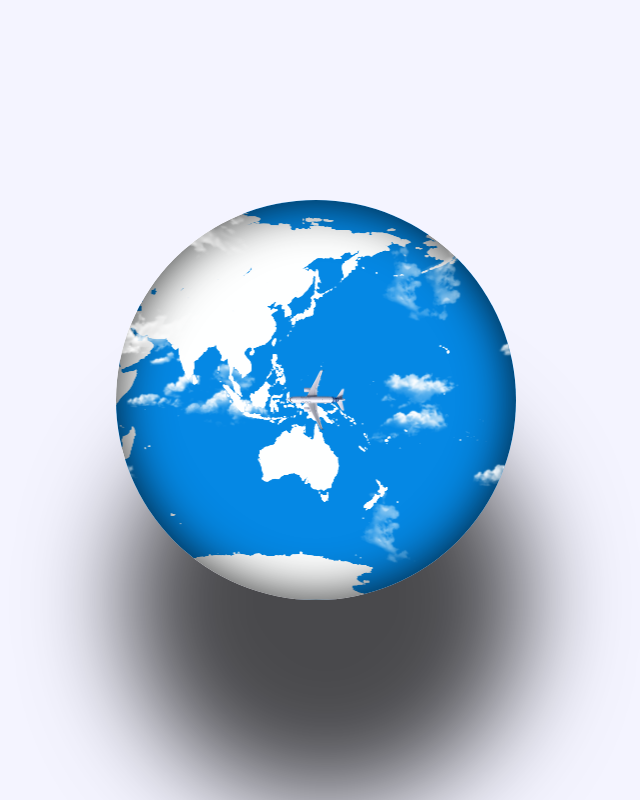
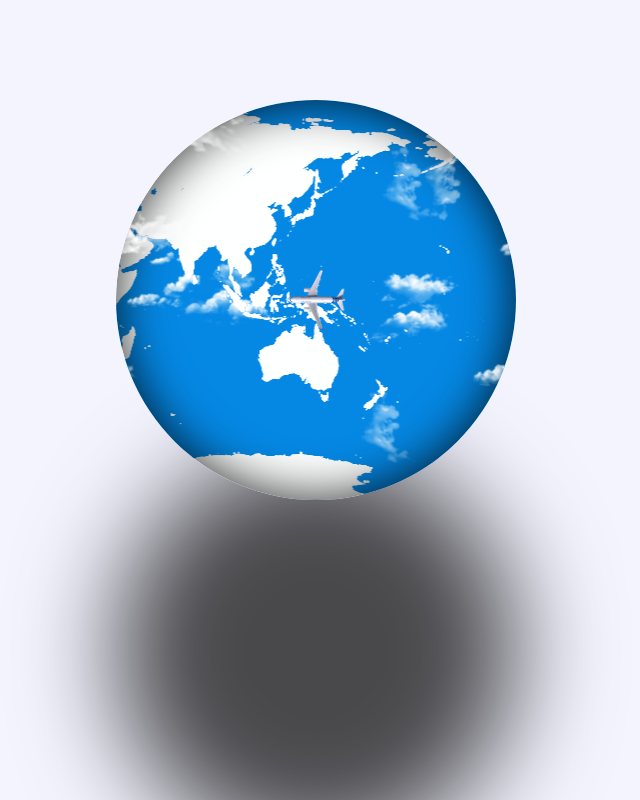
Before and after one commit to Iturraider/OnlineTutorials-earth, a plain HTML site: page index.html in a window 1280 px wide. Shown: the whole page, without its empty margins (324-964 px from the left). Drawn offline with Linux system fonts and the light colour scheme.

Commit message:
Update style.css

```diff
--- a/css/style.css
+++ b/css/style.css
@@ -19,6 +19,7 @@ body{
     position: relative;
     width: 40rem;
     height: 40rem;
+    margin-bottom: 20rem;
     background: #0588e4 url(../img/earth.png);
     background-size: cover;
     border-radius: 50%;
@@ -39,7 +40,7 @@ body{
     border-radius: 50%;
     animation: animate 18s linear infinite;
     z-index: 1;
-    box-shadow: 1rem 20rem 10rem rgba(0, 0, 0, .7) ;
+    box-shadow: 0 35rem 10rem rgba(0, 0, 0, .7) ;
 }
 .earth:active{
     transform: scale(5);
```
